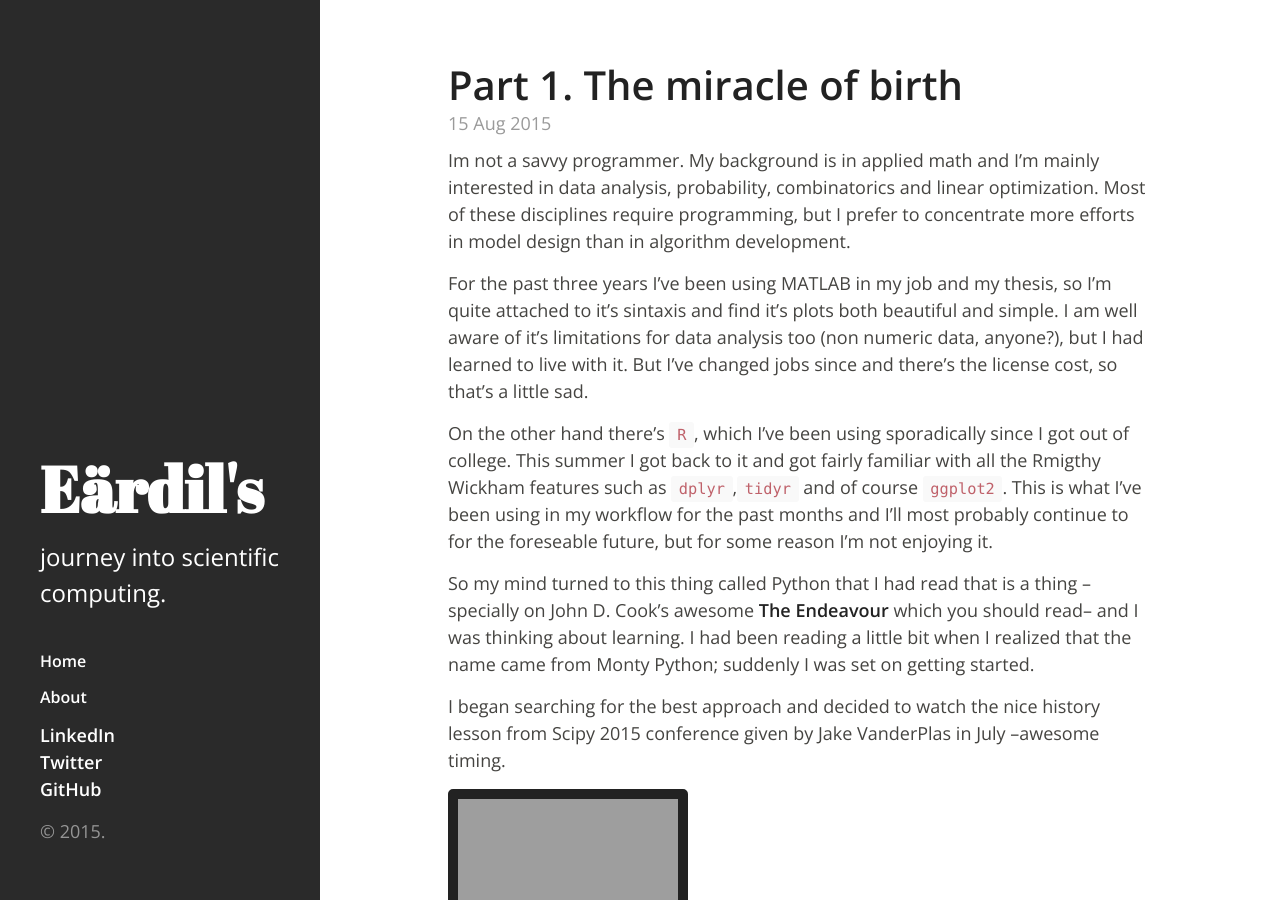
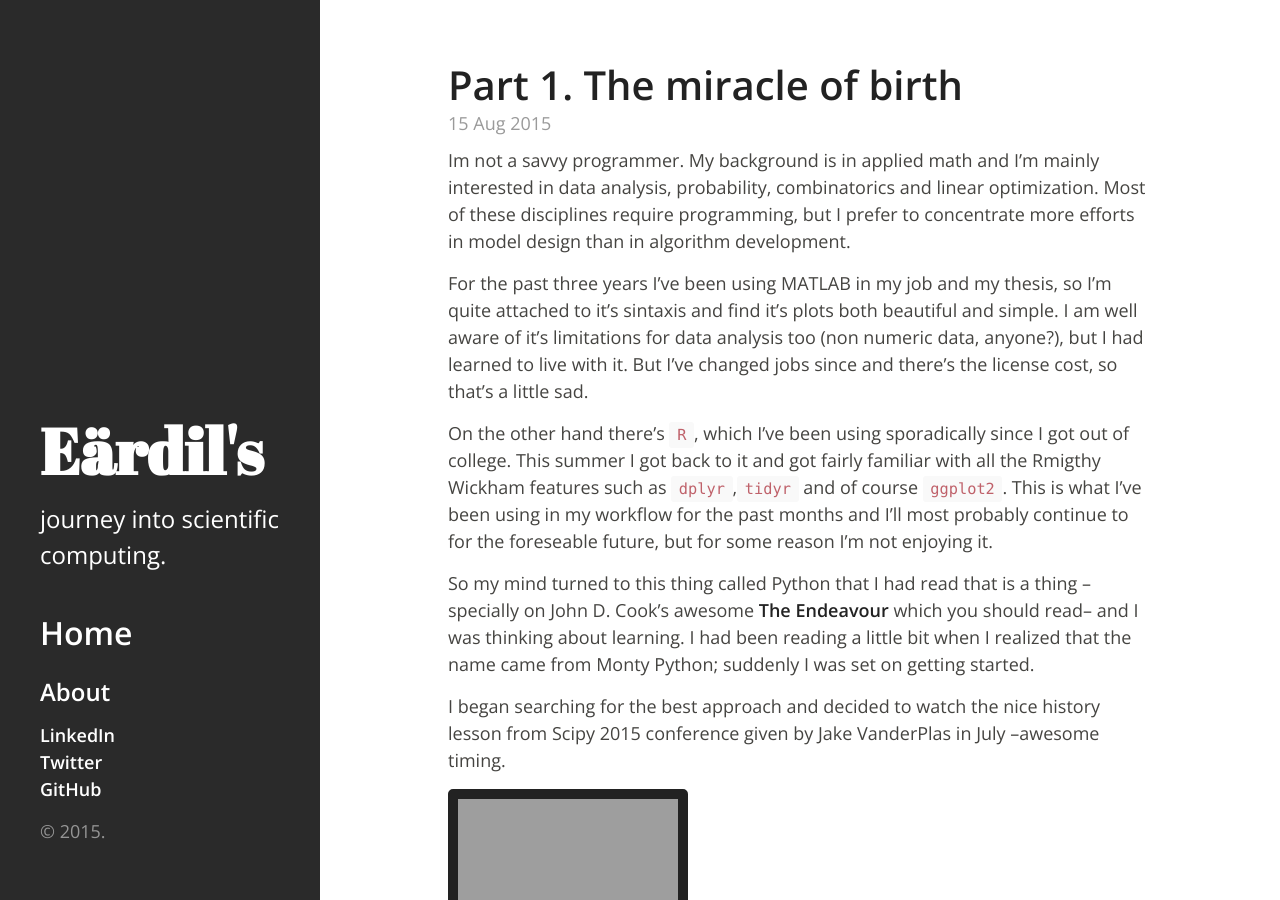
Before and after one commit to eardil/eardil.github.io, a Jekyll site: the page built from index.html, in a window 1280 px wide and 900 px high. Built offline with Jekyll 4.4.1, drawn with Linux system fonts in a browser that asks for light colours; Markdown is read by kramdown in place of the engine named in the settings; the list of posts is cut into pages by our own code; grey boxes are pictures that could not be loaded.

Commit message:
Pruebas tamaños
<hi>

```diff
--- a/_layouts/default.html
+++ b/_layouts/default.html
@@ -13,10 +13,10 @@
         <div class="colophon">
           <ul class="colophon-links">
 		  <li>
-              <a href="http://eardil.github.io"><h4>Home</h4></a>
+              <a href="http://eardil.github.io"><h2>Home</h2></a>
             </li>
 			<li>
-              <a href="http://eardil.github.io/about/"><h5>About</h5></a>
+              <a href="http://eardil.github.io/about/"><h3>About</h3></a>
             </li>
 			<p></p>
 			<li>
```
